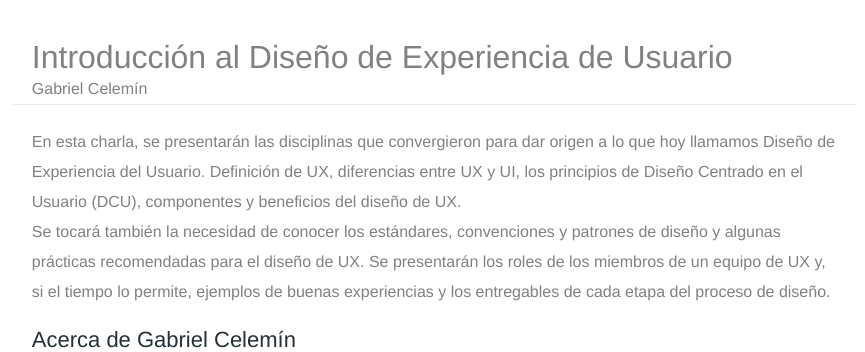
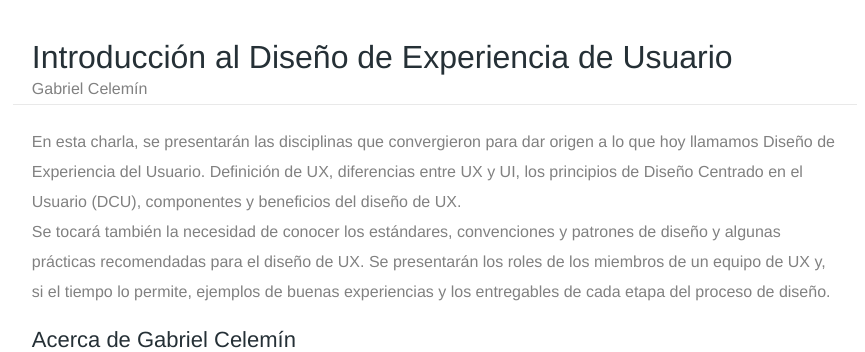
Before and after one commit to mrazzari/ux2012, a PHP site: page /oradores-template.html in a window 1280 px wide. Shown: the part 277-629 px from the top of the page, without its empty margins (205-1070 px from the left). Run offline with PHP 8.4, Linux system fonts and the light colour scheme.

Commit message:
Update estilos oradores

```diff
--- a/assets/css/styles.css
+++ b/assets/css/styles.css
@@ -858,6 +858,9 @@ float: none;
 }
 
 /*oradores*/
+.oradorestitle{
+	color: #253036 !important;
+}
 .urls-list{
 	width: 84%;
 	margin: 0 auto !important;
--- a/oradores-template.html
+++ b/oradores-template.html
@@ -94,7 +94,7 @@
             </div>
 -->
 					<div class="what">
-						<p class="jobtitle">Introducción al Diseño de Experiencia de Usuario</p>
+						<p class="jobtitle oradorestitle">Introducción al Diseño de Experiencia de Usuario</p>
 						<p class="jobkind">Gabriel Celemín</p>
 					</div>
 <!--          </div>    -->
```
